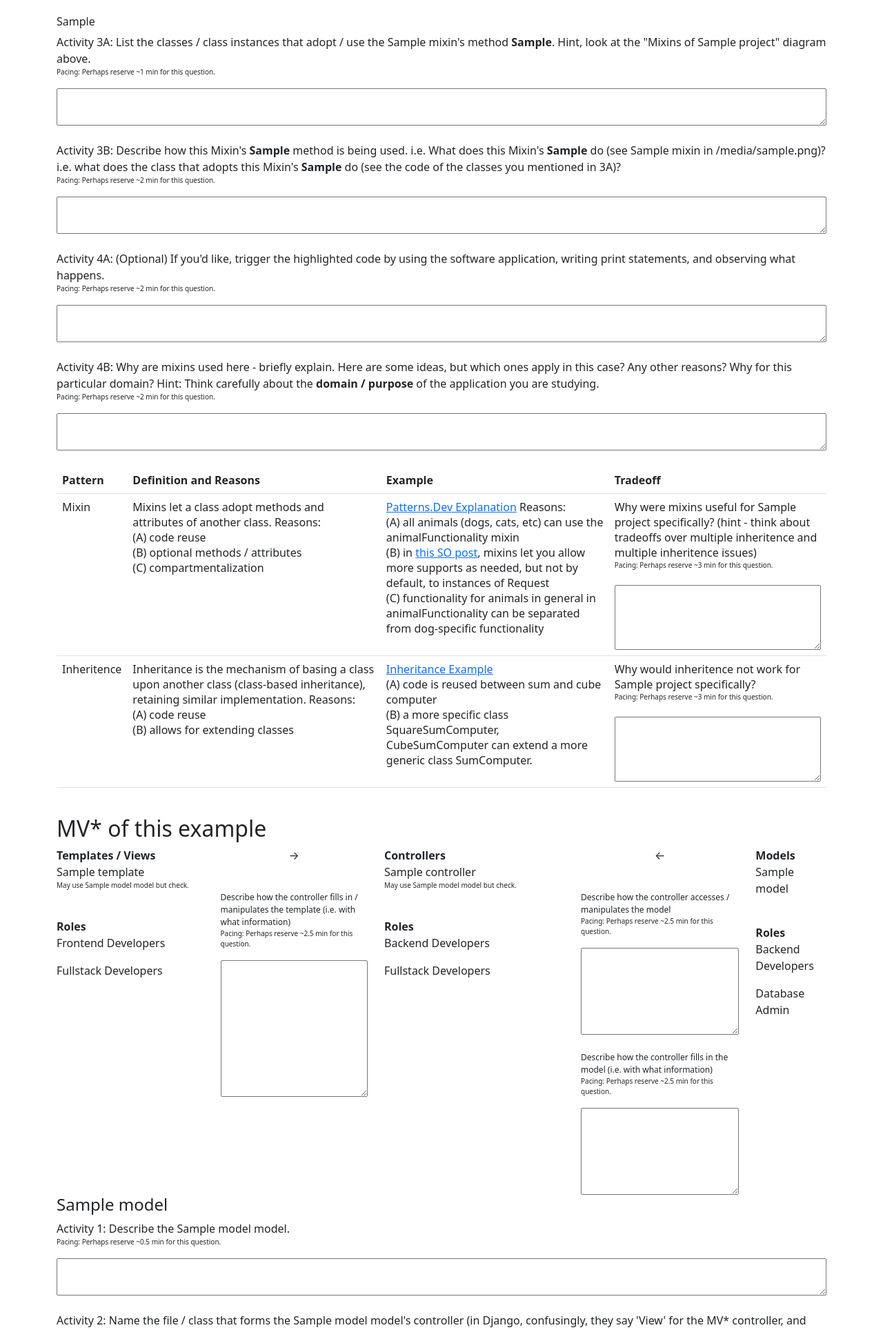
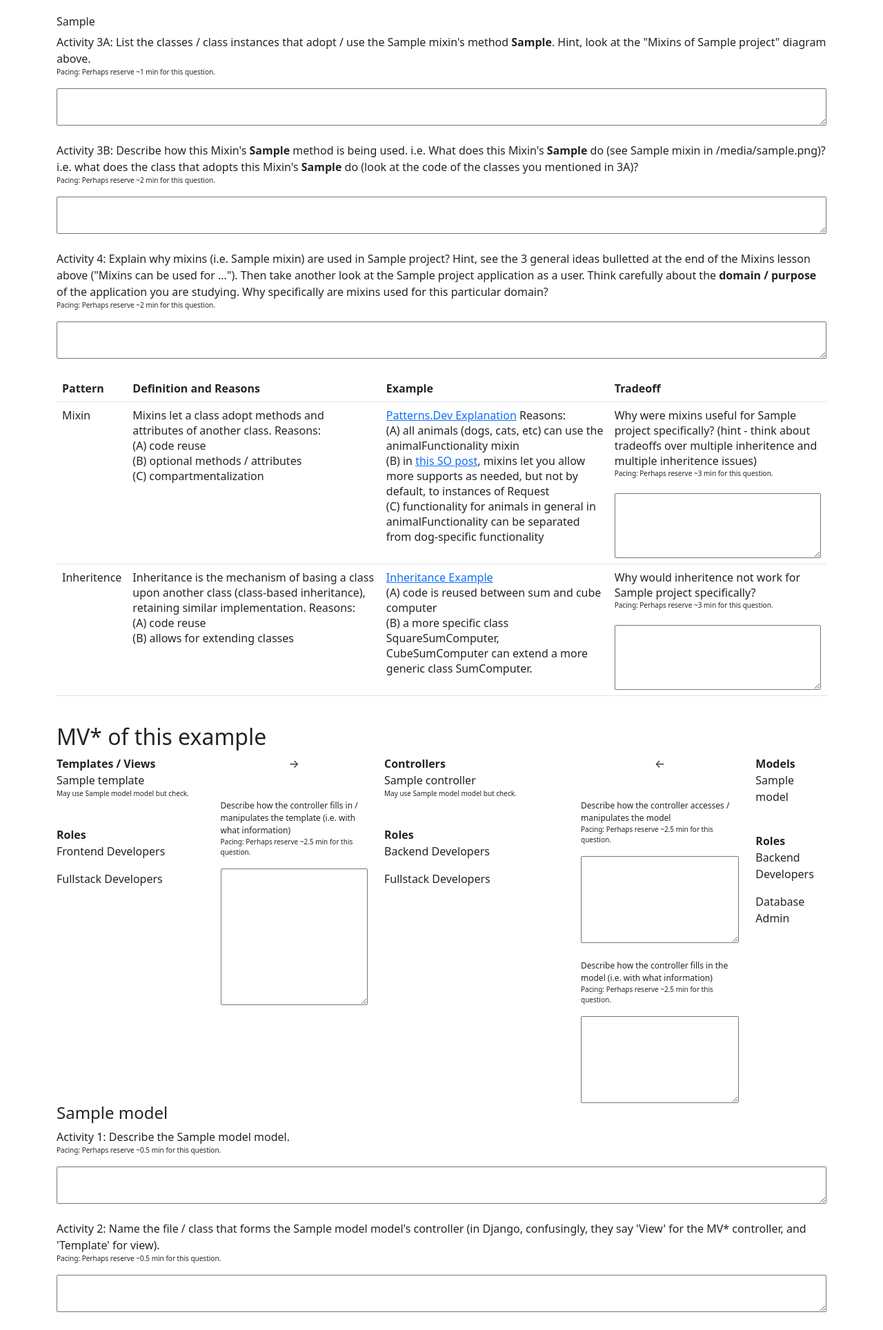
Before and after one commit to ld-rale/rale-modules, a Django app: template raleweb/templates/ralemodules/exercises.html in a window 1280 px wide. Shown: the part 2935-4863 px from the top of the page at 69% size. Run offline with Django 3.2, Linux system fonts and the light colour scheme; the template is opened without the code that fills it: most values are stand-ins (such as "Sample title", 1, 10 or a date in 2020).

Commit message:
fixed activities - now must fix tradeoffs

```diff
--- a/raleweb/templates/ralemodules/exercises.html
+++ b/raleweb/templates/ralemodules/exercises.html
@@ -190,17 +190,12 @@
                                 </p>
                                 <textarea rows="2" style="width: 100%; max-width: 100%;"></textarea>
                                 <br><br>
-                                <p id="mixin-{{mixin}}-{{prop_method}}-3c">Activity 3B: Describe how this Mixin's <b>{{prop_method}}</b> method is being used. i.e. What does this Mixin's <b>{{prop_method}}</b> do (see {{mixin}} in {{details.file_path}})? i.e. what does the class that adopts this Mixin's <b>{{prop_method}}</b> do (see the code of the classes you mentioned in 3A)?
+                                <p id="mixin-{{mixin}}-{{prop_method}}-3c">Activity 3B: Describe how this Mixin's <b>{{prop_method}}</b> method is being used. i.e. What does this Mixin's <b>{{prop_method}}</b> do (see {{mixin}} in {{details.file_path}})? i.e. what does the class that adopts this Mixin's <b>{{prop_method}}</b> do (look at the code of the classes you mentioned in 3A)?
                                     <br><span style="font-size: 10px;">Pacing: Perhaps reserve ~2 min for this question.</span>
                                 </p>
                                 <textarea rows="2" style="width: 100%; max-width: 100%;"></textarea>
                                 <br><br>
-                                <p id="mixin-{{mixin}}-{{prop_method}}-4a">Activity 4A: (Optional) If you'd like, trigger the highlighted code by using the software application, writing print statements, and observing what happens.
-                                    <br><span style="font-size: 10px;">Pacing: Perhaps reserve ~2 min for this question.</span>
-                                </p>
-                                <textarea rows="2" style="width: 100%; max-width: 100%;"></textarea>
-                                <br><br>
-                                <p id="mixin-{{mixin}}-{{prop_method}}-4b">Activity 4B: Why are mixins used here - briefly explain. Here are some ideas, but which ones apply in this case? Any other reasons? Why for this particular domain? Hint: Think carefully about the <b>domain / purpose</b> of the application you are studying.
+                                <p id="mixin-{{mixin}}-{{prop_method}}-4b">Activity 4: Explain why mixins (i.e. {{mixin}}) are used in {{dp.project}}? Hint, see the 3 general ideas bulletted at the end of the Mixins lesson above ("Mixins can be used for ..."). Then take another look at the {{dp.project}} application as a user. Think carefully about the <b>domain / purpose</b> of the application you are studying. Why specifically are mixins used for this particular domain?
                                     <br><span style="font-size: 10px;">Pacing: Perhaps reserve ~2 min for this question.</span>
                                 </p>
                                 <textarea rows="2" style="width: 100%; max-width: 100%;"></textarea>
```
